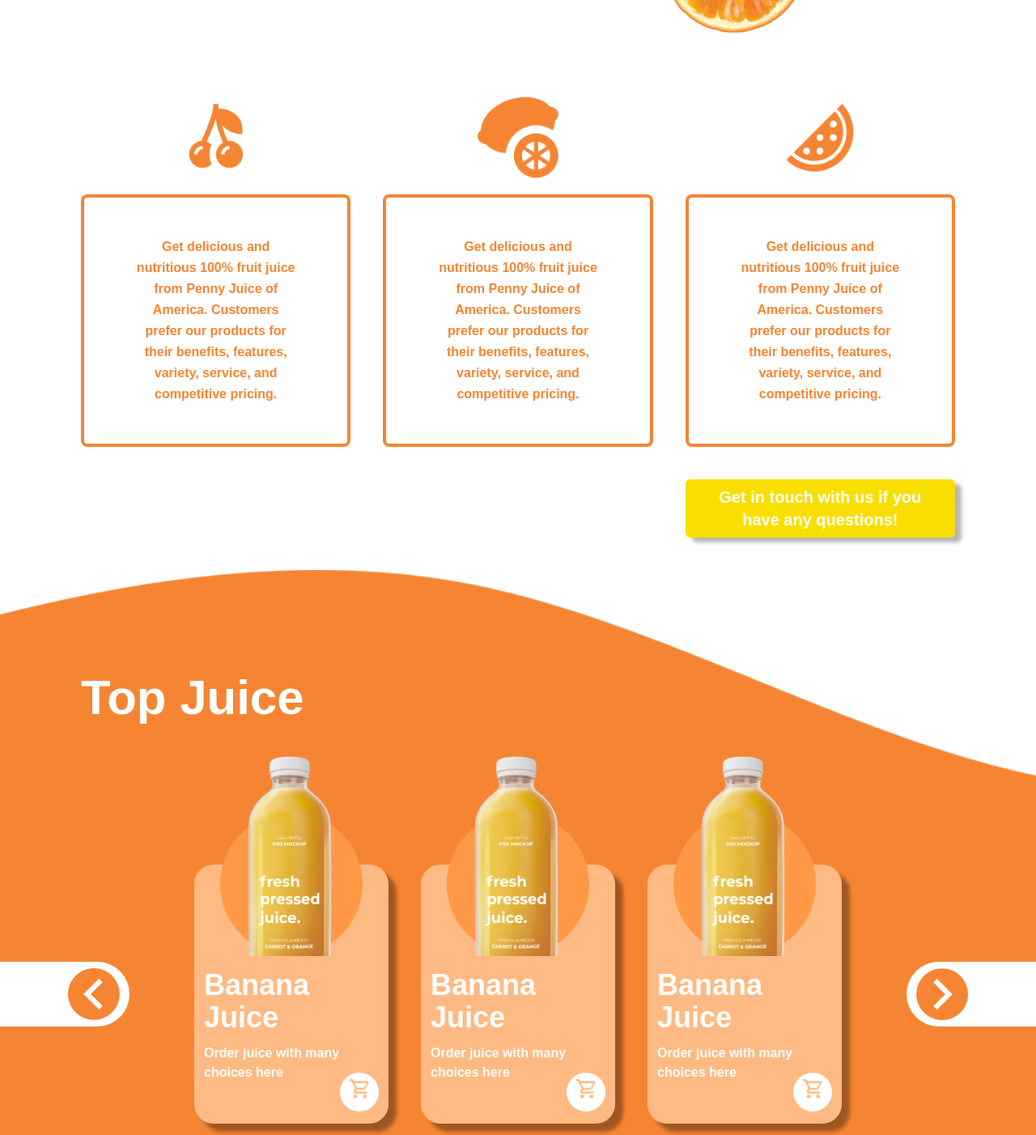
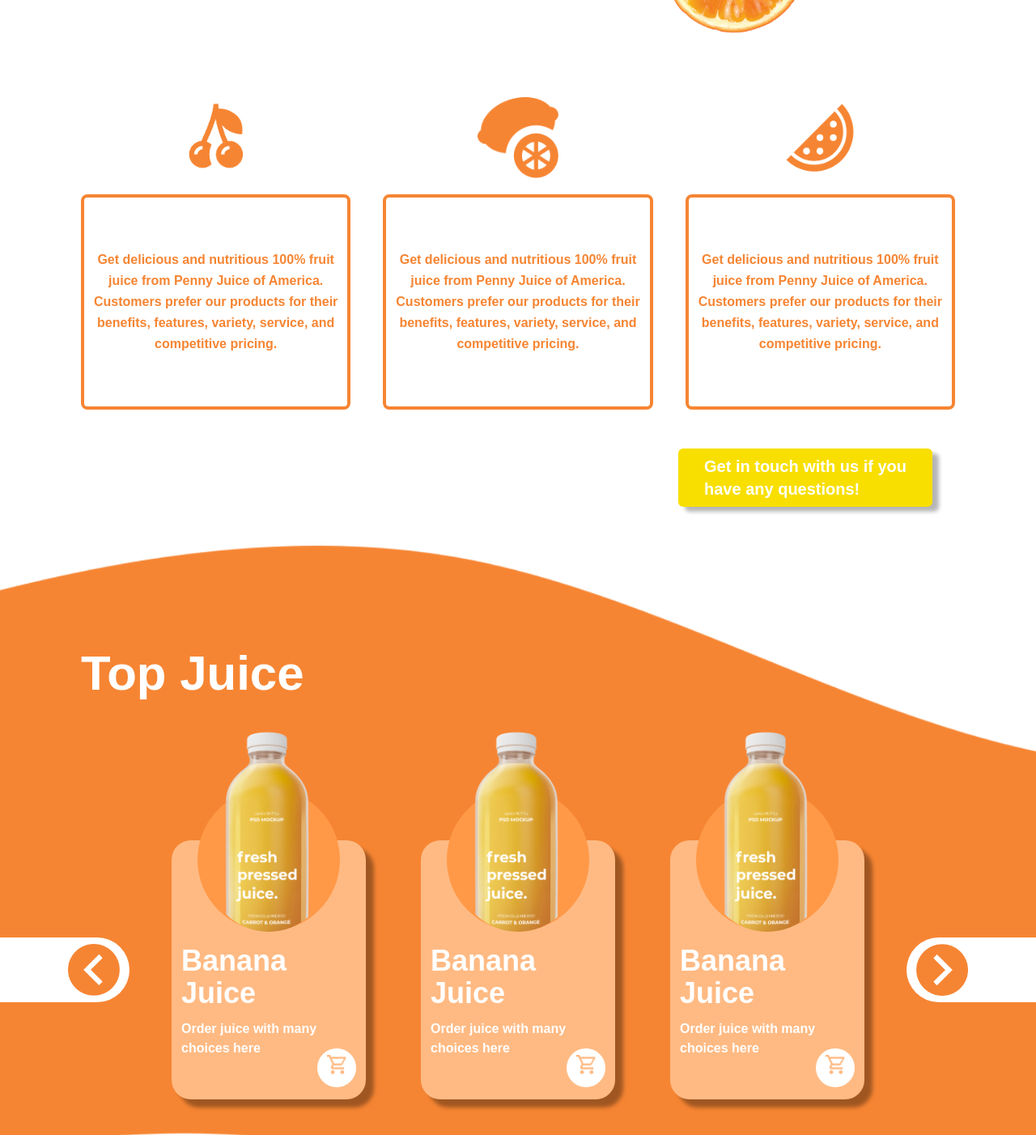
Before and after one commit to anggadiki/Slicing-design-nextjs, a Next.js app: page /dashboard in a window 1280 px wide. Shown: the part 820-2222 px from the top of the page at 81% size. Built offline with nearby package versions, Linux system fonts and the light colour scheme.

Commit message:
create components card info and menu

```diff
--- a/src/components/elements/Button/index.tsx
+++ b/src/components/elements/Button/index.tsx
@@ -2,7 +2,7 @@ const Button = (props: any) => {
   const { children, className } = props;
   return (
     <div className={className}>
-      <button className="button flex items-center w-auto h-auto bg-[#F8DF00] rounded-md justify-center text-white text-xl p-2 px-8 font-semibold">
+      <button className="button flex items-center w-auto h-auto bg-[#F8DF00] rounded-md justify-center text-white text-xl p-2 px-8 font-semibold text-left">
         {children}
       </button>
     </div>
--- /dev/null
+++ b/src/components/elements/Card-Info/index.tsx
@@ -0,0 +1,17 @@
+const CardInfo = (props: any) => {
+  const { children, src } = props;
+  return (
+    <div className=" w-4/12 px-5 mx-auto">
+      <div className=" flex justify-center pb-5">
+        <img src={src} alt="" width="100" height="100" />
+      </div>
+      <div className=" flex border-[#F68533] border-[4px] rounded-lg py-16 px-1 mx-auto justify-center">
+        <div className=" flex mx-auto text-[#F68533] font-semibold w-80 h-auto">
+          <p className="leading-relaxed">{children}</p>
+        </div>
+      </div>
+    </div>
+  );
+};
+
+export default CardInfo;
--- /dev/null
+++ b/src/components/elements/Card-Menu/index.tsx
@@ -0,0 +1,31 @@
+const CardMenu = (props: any) => {
+  const { src } = props;
+  return (
+    <div className=" flex py-10 px-5 ">
+      <div className="card-menu w-60 h-80 bg-[#FFBA83] rounded-3xl py-8">
+        <div className=" mx-auto bg-[#FF9948] rounded-full w-44 h-44 -mt-24"></div>
+        <img
+          src={src}
+          alt=""
+          width="150px"
+          height="150px"
+          className=" mx-auto -mt-[17.8rem] rounded-b-full"
+        />
+        <div className="text-menu-top py-4 px-3">
+          <p className="text-white font-semibold text-4xl">
+            Banana <br />
+            Juice
+          </p>
+          <p className="text-white font-semibold py-3">
+            Order juice with many choices here{" "}
+          </p>
+          <div className=" ml-auto -mt-6 rounded-full bg-white w-12 h-12">
+            <img src=" cart.png" alt="" className=" mx-auto w-10 h-10 p-2" />
+          </div>
+        </div>
+      </div>
+    </div>
+  );
+};
+
+export default CardMenu;
--- a/src/components/elements/Nav/index.tsx
+++ b/src/components/elements/Nav/index.tsx
@@ -1,7 +1,7 @@
 const Nav = () => {
   return (
-    <div className="mx-auto">
-      <div className=" flex p-2 pt-4">
+    <div className="px-2">
+      <div className=" flex p-2 pt-4 mx-auto">
         <div className=" w-3/12 flex justify-start pl-5">
           <img src="/logo.png" alt="" className=" w-21 h-7" />
         </div>
--- a/src/components/fragments/SectionContent.tsx
+++ b/src/components/fragments/SectionContent.tsx
@@ -1,4 +1,5 @@
 import Button from "../elements/Button";
+import CardInfo from "../elements/Card-Info";
 
 const SectionInfo = () => {
   return (
@@ -17,46 +18,27 @@ const SectionInfo = () => {
       </section>
       <section>
         <div className=" flex text-center justify-center px-20">
-          <div className=" w-4/12 px-5">
-            <div className=" flex justify-center pb-5">
-              <img src="/fruit-1.png" alt="" width="100" height="100" />
-            </div>
-            <div className=" flex h-auto px-5 justify-start py-10 border-[4px] border-[#F68533] rounded-lg text-[#F68533] font-semibold">
-              <p className=" px-10 py-2 leading-relaxed">
-                Get delicious and nutritious 100% fruit juice from Penny Juice
-                of America. Customers prefer our products for their benefits,
-                features, variety, service, and competitive pricing.
-              </p>
-            </div>
-          </div>
-          <div className=" w-4/12 px-5">
-            <div className=" flex justify-center pb-5">
-              <img src="/fruit-2.png" alt="" width="100" height="100" />
-            </div>
-            <div className=" flex h-auto px-5 justify-start py-10 border-[4px] border-[#F68533] rounded-lg text-[#F68533] font-semibold">
-              <p className=" px-10 py-2 leading-relaxed">
-                Get delicious and nutritious 100% fruit juice from Penny Juice
-                of America. Customers prefer our products for their benefits,
-                features, variety, service, and competitive pricing.
-              </p>
-            </div>
-          </div>
-          <div className=" w-4/12 px-5">
-            <div className=" flex justify-center pb-5">
-              <img src="/fruit-3.png" alt="" width="100" height="100" />
-            </div>
-            <div className=" flex h-auto px-5 justify-start py-10 border-[4px] border-[#F68533] rounded-lg text-[#F68533] font-semibold">
-              <p className=" px-10 py-2 leading-relaxed">
-                Get delicious and nutritious 100% fruit juice from Penny Juice
-                of America. Customers prefer our products for their benefits,
-                features, variety, service, and competitive pricing.
-              </p>
-            </div>
-            <div className=" py-10">
-              <Button className="">
-                Get in touch with us if you have any questions!
-              </Button>
-            </div>
+          <CardInfo src="/fruit-1.png">
+            Get delicious and nutritious 100% fruit juice from Penny Juice of
+            America. Customers prefer our products for their benefits, features,
+            variety, service, and competitive pricing.
+          </CardInfo>
+          <CardInfo src="/fruit-2.png">
+            Get delicious and nutritious 100% fruit juice from Penny Juice of
+            America. Customers prefer our products for their benefits, features,
+            variety, service, and competitive pricing.
+          </CardInfo>
+          <CardInfo src="/fruit-3.png">
+            Get delicious and nutritious 100% fruit juice from Penny Juice of
+            America. Customers prefer our products for their benefits, features,
+            variety, service, and competitive pricing.
+          </CardInfo>
+        </div>
+        <div className=" flex w-12/12 justify-end">
+          <div className=" py-10 pr-32">
+            <Button className="py-2">
+              Get in touch with us if you <br /> have any questions!
+            </Button>
           </div>
         </div>
       </section>
--- a/src/components/fragments/SectionMenu.tsx
+++ b/src/components/fragments/SectionMenu.tsx
@@ -1,3 +1,5 @@
+import CardMenu from "../elements/Card-Menu";
+
 const SectionMenu = () => {
   return (
     <>
@@ -16,91 +18,10 @@ const SectionMenu = () => {
                 <img src="tanda.png" alt="" className=" w-16 h-16" />
               </div>
             </div>
-            <div className=" w-8/12 flex flex-row justify-center">
-              <div className=" flex py-10 px-5 ">
-                <div className="card-menu w-60 h-80 bg-[#FFBA83] rounded-3xl py-8">
-                  <div className=" mx-auto bg-[#FF9948] rounded-full w-44 h-44 -mt-24"></div>
-                  <img
-                    src="/minuman-1.png"
-                    alt=""
-                    width="150px"
-                    height="150px"
-                    className=" mx-auto -mt-[17.8rem]"
-                  />
-                  <div className="text-menu-top py-4 px-3">
-                    <p className="text-white font-semibold text-4xl">
-                      Banana <br />
-                      Juice
-                    </p>
-                    <p className="text-white font-semibold py-3">
-                      Order juice with many choices here{" "}
-                    </p>
-                    <div className=" ml-auto -mt-6 rounded-full bg-white w-12 h-12">
-                      <img
-                        src=" cart.png"
-                        alt=""
-                        className=" mx-auto w-10 h-10 p-2"
-                      />
-                    </div>
-                  </div>
-                </div>
-              </div>
-              <div className=" flex py-10 px-5 ">
-                <div className="card-menu w-60 h-80 bg-[#FFBA83] rounded-3xl py-8">
-                  <div className=" mx-auto bg-[#FF9948] rounded-full w-44 h-44 -mt-24"></div>
-                  <img
-                    src="/minuman-1.png"
-                    alt=""
-                    width="150px"
-                    height="150px"
-                    className=" mx-auto -mt-[17.8rem]"
-                  />
-                  <div className="text-menu-top py-4 px-3">
-                    <p className="text-white font-semibold text-4xl">
-                      Banana <br />
-                      Juice
-                    </p>
-                    <p className="text-white font-semibold py-3">
-                      Order juice with many choices here{" "}
-                    </p>
-                    <div className=" ml-auto -mt-6 rounded-full bg-white w-12 h-12">
-                      <img
-                        src=" cart.png"
-                        alt=""
-                        className=" mx-auto w-10 h-10 p-2"
-                      />
-                    </div>
-                  </div>
-                </div>
-              </div>
-              <div className=" flex py-10 px-5 ">
-                <div className="card-menu w-60 h-80 bg-[#FFBA83] rounded-3xl py-8">
-                  <div className=" mx-auto bg-[#FF9948] rounded-full w-44 h-44 -mt-24"></div>
-                  <img
-                    src="/minuman-1.png"
-                    alt=""
-                    width="150px"
-                    height="150px"
-                    className=" mx-auto -mt-[17.8rem]"
-                  />
-                  <div className="text-menu-top py-4 px-3">
-                    <p className="text-white font-semibold text-4xl">
-                      Banana <br />
-                      Juice
-                    </p>
-                    <p className="text-white font-semibold py-3">
-                      Order juice with many choices here{" "}
-                    </p>
-                    <div className=" ml-auto -mt-6 rounded-full bg-white w-12 h-12">
-                      <img
-                        src=" cart.png"
-                        alt=""
-                        className=" mx-auto w-10 h-10 p-2"
-                      />
-                    </div>
-                  </div>
-                </div>
-              </div>
+            <div className=" w-8/12 flex flex-row justify-center gap-7">
+              <CardMenu src="/minuman-1.png" />
+              <CardMenu src="/minuman-1.png" />
+              <CardMenu src="/minuman-1.png" />
             </div>
             <div className=" w-2/12 flex items-center justify-end">
               <div className="w-40 h-20 bg-white rounded-l-full flex items-center pl-3">
@@ -110,7 +31,6 @@ const SectionMenu = () => {
           </div>
         </div>
       </div>
-      <div className=" min-h-screen"></div>
     </>
   );
 };
```
